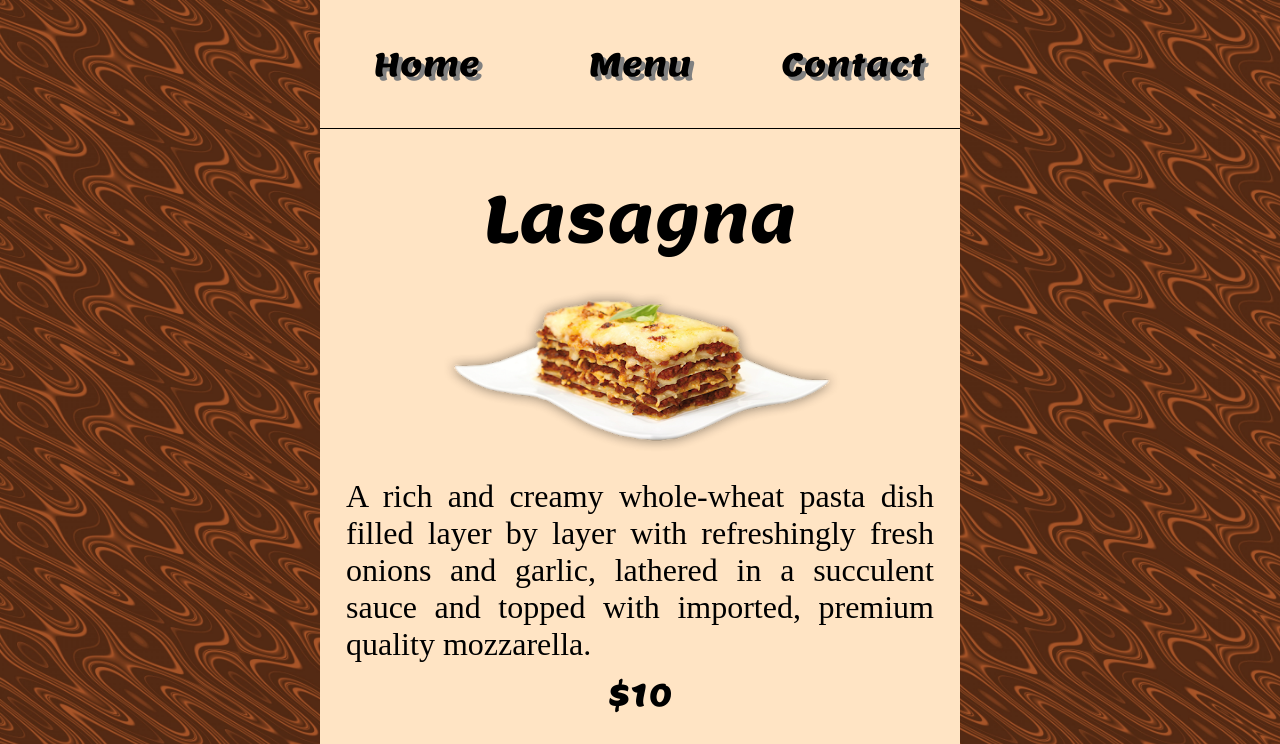
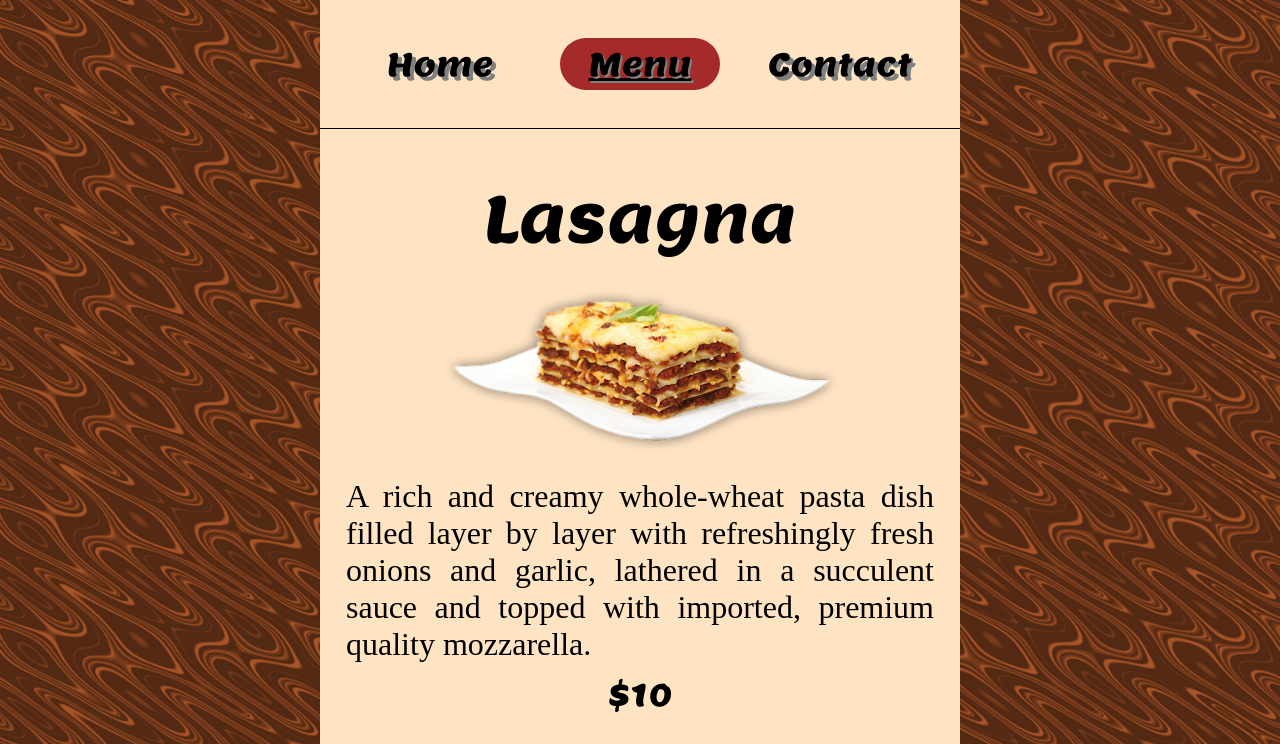
Before and after one commit to lucasph123/odin-restaurant, a website built with webpack: page src/index.html in a window 1280 px wide. Both pictures are taken after a click on the element "Menu". Shown: the top 744 px of the page. Built offline with nearby package versions, Linux system fonts and the light colour scheme; files whose address does not match are found by name.

Commit message:
added marks for clicked button on nav bar

```diff
--- a/src/contact.js
+++ b/src/contact.js
@@ -1,10 +1,10 @@
 import './style.css';
 
 
-function createContact()
+function createContact(first,second,third)
 {
-
-    const contact = document.createElement('div')
+    buttonFix(first,second,third);
+    const contact = document.createElement('div');
     const main = document.querySelector('#container');
     contact.classList.add('menu')
     main.removeChild(main.lastChild);
@@ -13,6 +13,13 @@ function createContact()
     displayContact(contact);
     return contact;
 
+}
+
+function buttonFix(first,second,third)
+{
+    first.className = 'btn';
+    second.className = 'btn';
+    third.className = 'active';
 }
 
 function displayContact(contact)
--- a/src/home.js
+++ b/src/home.js
@@ -1,7 +1,7 @@
-function createHome()
+function createHome(first,second,third)
 {
-
-    const home = document.createElement('div')
+    buttonFix(first,second,third);
+    const home = document.createElement('div');
     const main = document.querySelector('#container');
     home.classList.add('menu')
     main.removeChild(main.lastChild);
@@ -12,6 +12,14 @@ function createHome()
 
     return home;
 
+}
+
+function buttonFix(first,second,third)
+{
+
+    first.className = 'active';
+    second.className = 'btn';
+    third.className = 'btn';
 }
 
 function displayDescription(home)
--- a/src/index.js
+++ b/src/index.js
@@ -34,10 +34,10 @@ function navBar(main) {
         main.appendChild(navBar);
 
 
+    firstButton.addEventListener('click', function () { createHome(firstButton,secondButton,thirdButton) });
+    secondButton.addEventListener('click', function () { createMenu(firstButton,secondButton,thirdButton) });
+    thirdButton.addEventListener('click', function () { createContact(firstButton,secondButton,thirdButton) });
 
-    firstButton.addEventListener('click', function () { createHome() });
-    secondButton.addEventListener('click', function () { createMenu() });
-    thirdButton.addEventListener('click', function () { createContact() });
 
 }
 
--- a/src/menu.js
+++ b/src/menu.js
@@ -3,10 +3,11 @@ import pizza from './imgs/pizza.png';
 import hamburguer from './imgs/hamburguer.png';
 import ramen from './imgs/ramen.png';
 
-function createMenu()
+function createMenu(first,second,third)
 {
 
-    const menu = document.createElement('div')
+    buttonFix(first,second,third);
+    const menu = document.createElement('div');
     const main = document.querySelector('#container');
     menu.classList.add('menu')
     main.removeChild(main.lastChild);
@@ -16,6 +17,15 @@ function createMenu()
 
 
     return menu;
+
+}
+
+
+function buttonFix(first,second,third)
+{
+    first.className = 'btn';
+    second.className = 'active';
+    third.className = 'btn';
 
 }
 
--- a/src/style.css
+++ b/src/style.css
@@ -52,8 +52,26 @@ border-bottom: 1px solid black;
 
 .btn:active
 {
+
+
     position: relative;
     top: 2px;
+    text-shadow: 2px 2px grey;
+}
+
+.active{
+    font-family: restaurant, 'Times New Roman', Times, serif;
+    text-shadow: 4px 4px grey ;
+    font-size: 2em;
+    display: flex;
+    align-items: center;
+    justify-content: center;
+    width: 5em;
+    height: 40%;
+    text-decoration: underline;
+    background-color: brown;
+    border-radius: 10em;
+    pointer-events: none;
     text-shadow: 2px 2px grey;
 }
 
```
